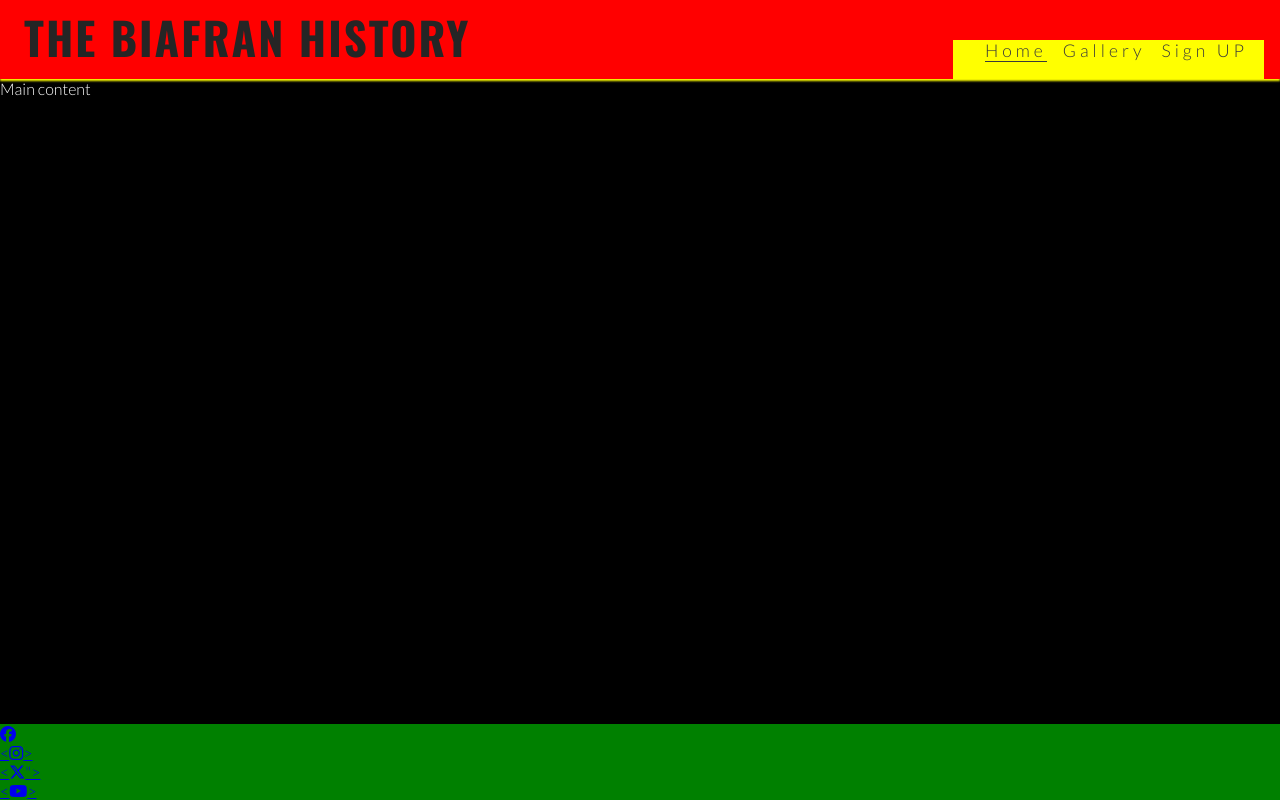
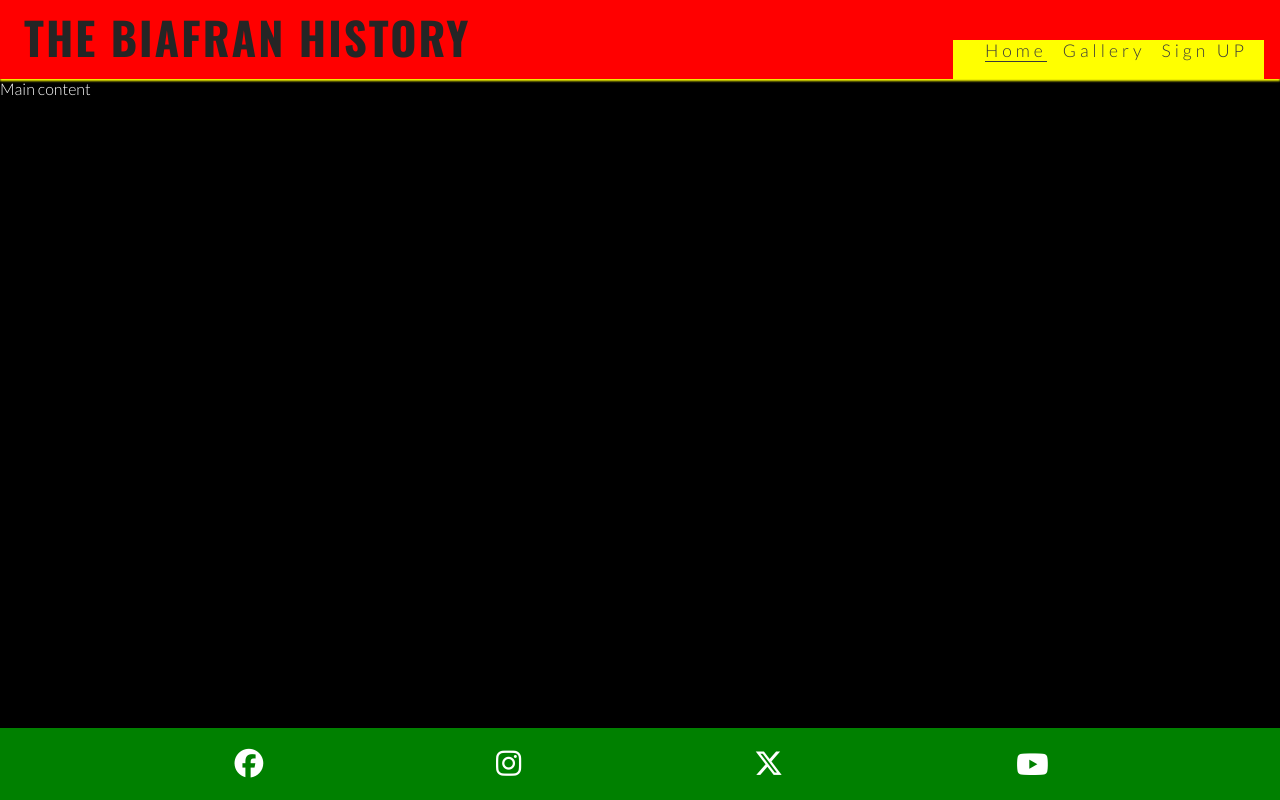
Before and after one commit to Adimserious/biafra-history-pp1, a plain HTML site: page index.html in a window 1280 px wide. Drawn offline with nearby package versions, Linux system fonts and the light colour scheme.

Commit message:
Style footer icons

```diff
--- a/assets/css/style.css
+++ b/assets/css/style.css
@@ -103,6 +103,20 @@ footer {
     color: white;
 }
 
+#social-networks {
+    text-align: center;
+    padding: 20px 0;
+    display: flex;
+    justify-content: space-evenly;
+    list-style-type: none;
+}
+
+#social-networks i {
+    font-size: 180%;
+    padding: 5%;
+    color: white;
+}
+
 /* Media query: tablets and larger screens (768px and above) */
 @media screen and (min-width: 768px) {
 
--- a/index.html
+++ b/index.html
@@ -53,7 +53,7 @@
 
     <!-- Footer -->
     <footer>
-      <ul>
+      <ul id="social-networks">
         <li>
           <a
             href="https://www.facebook.com"
@@ -65,15 +65,15 @@
         </li>
 
         <li><a href="https://www.instagram.com" target="_blank" rel="noopener"
-            aria-label="visit our instagram page (opens in a new tab)"><<i class="fa-brands fa-instagram"></i>></i>
+            aria-label="visit our instagram page (opens in a new tab)"><i class="fa-brands fa-instagram"></i>
         </a></li>
 
         <li><a href="https://www.x.com" target="_blank" rel="noopener"
-            aria-label="visit our X page (opens in a new tab)"><<i class="fa-brands fa-x-twitter"></i>"></i>
+            aria-label="visit our X page (opens in a new tab)"><i class="fa-brands fa-x-twitter"></i>
         </a></li>
 
         <a href="https://www.youtube.com" target="_blank" rel="noopener"
-            aria-label="visit our youtube page (opens in a new tab)"><<i class="fa-brands fa-youtube"></i>></i>
+            aria-label="visit our youtube page (opens in a new tab)"><i class="fa-brands fa-youtube"></i>
         </a>
       </ul>
     </footer>
```
